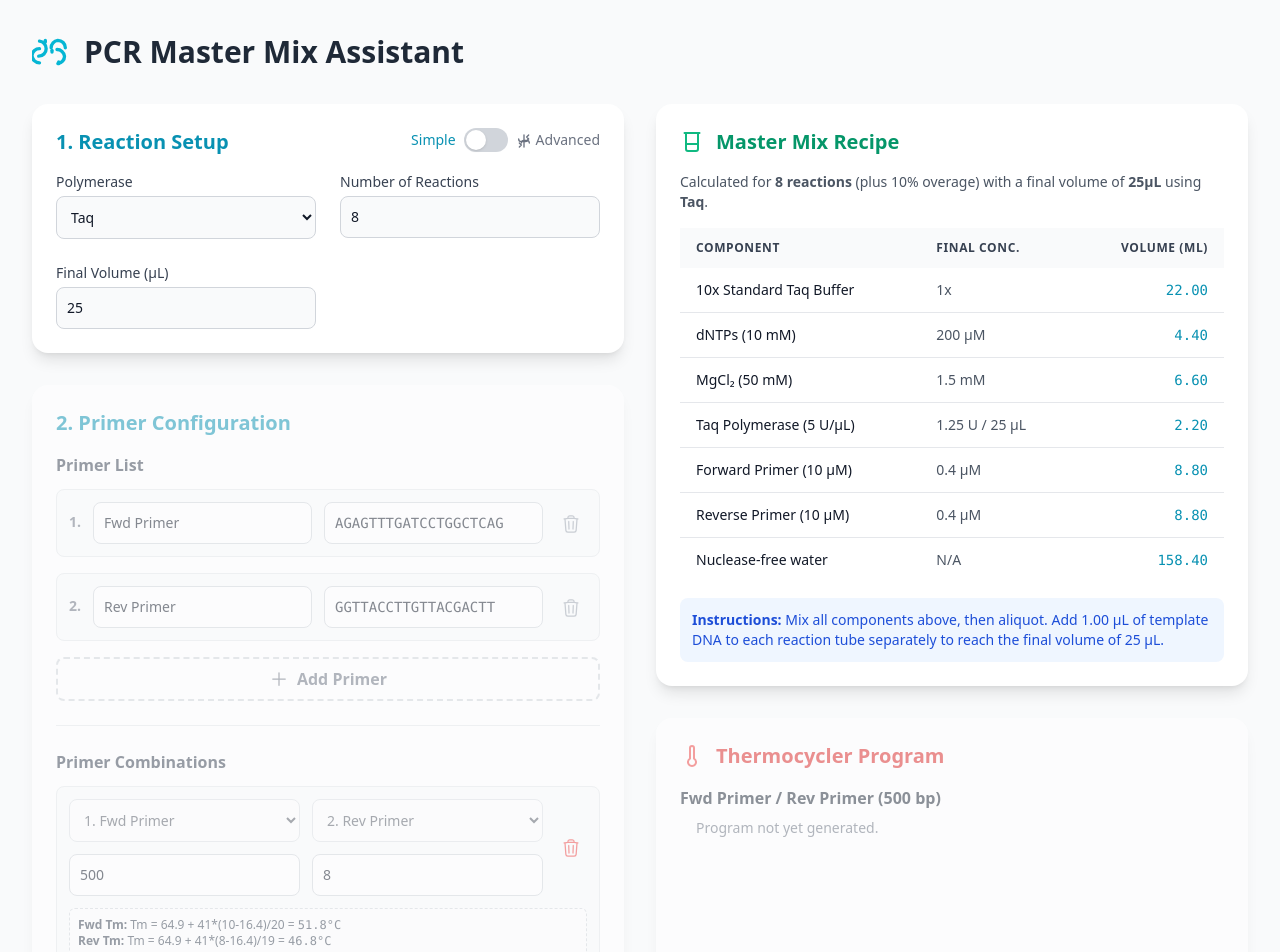
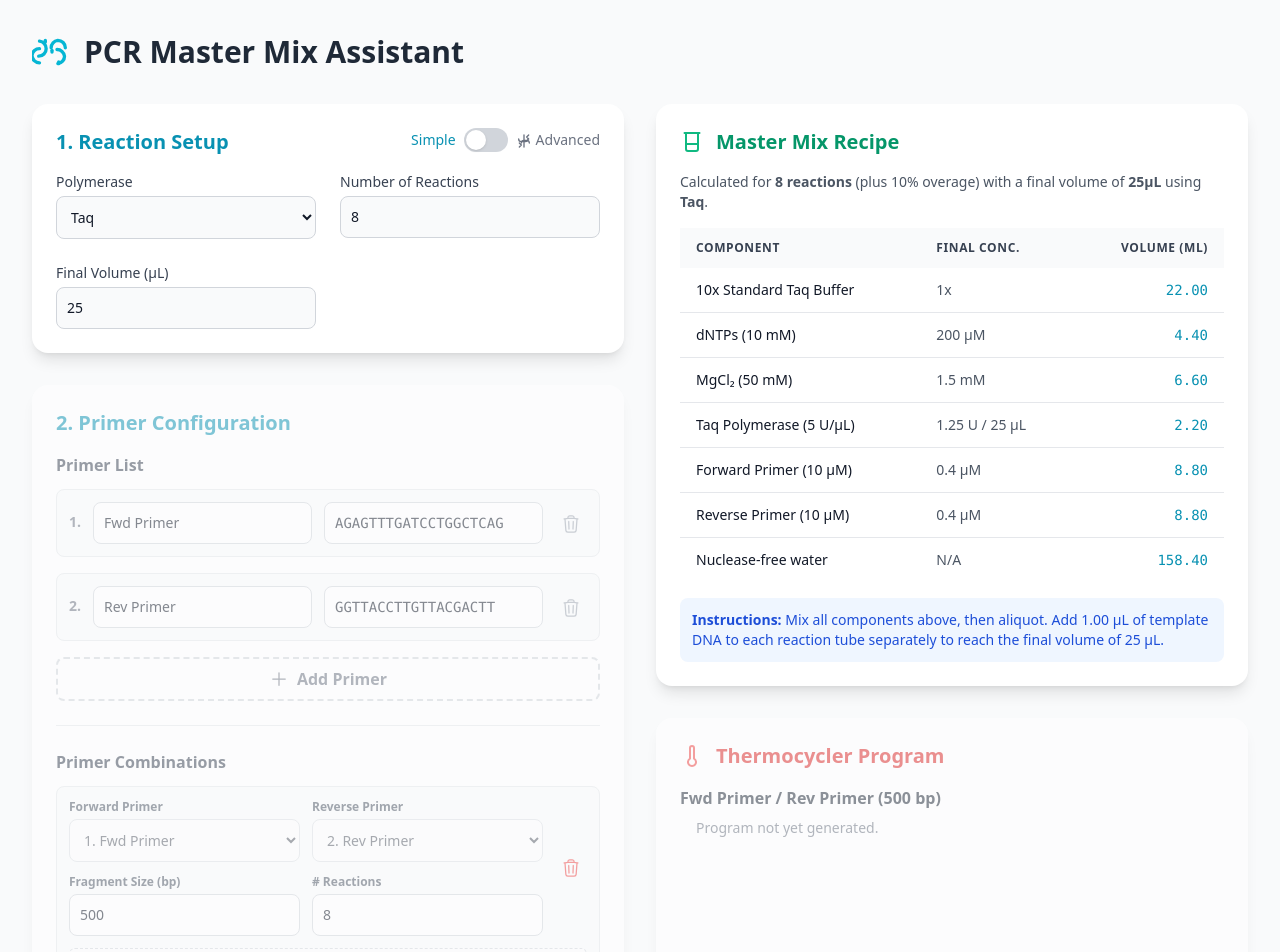
Before and after one commit to pierre-charlesworth/PCR-assistant, a React (Vite) app: page / in a window 1280 px wide. Shown: the top 952 px of the page. Built offline with nearby package versions, Linux system fonts and the light colour scheme.

Commit message:
Update PrimerInput.tsx

```diff
--- a/components/PrimerInput.tsx
+++ b/components/PrimerInput.tsx
@@ -132,29 +132,41 @@ const PrimerInput: React.FC<PrimerInputProps> = ({ primers, setPrimers, primerCo
                            <div className="flex items-center space-x-3">
                              <div className="flex-grow space-y-3">
                                 <div className="grid grid-cols-1 sm:grid-cols-2 gap-3">
+                                        <div className="flex flex-col space-y-1">
+                                            <label className="text-xs font-semibold text-gray-600 dark:text-gray-300">Forward Primer</label>
                                             <select value={combo.forwardPrimerId} onChange={e => handleCombinationChange(combo.id, 'forwardPrimerId', e.target.value)} className="w-full bg-white dark:bg-gray-800 border border-gray-300 dark:border-gray-500 text-gray-900 dark:text-white text-sm rounded-lg focus:ring-cyan-500 focus:border-cyan-500 block p-2.5 transition">
                                                 {primers.map((p, i) => <option key={p.id} value={p.id} disabled={p.id === combo.reversePrimerId}>{i + 1}. {p.name}</option>)}
                                             </select>
+                                        </div>
+                                        <div className="flex flex-col space-y-1">
+                                            <label className="text-xs font-semibold text-gray-600 dark:text-gray-300">Reverse Primer</label>
                                             <select value={combo.reversePrimerId} onChange={e => handleCombinationChange(combo.id, 'reversePrimerId', e.target.value)} className="w-full bg-white dark:bg-gray-800 border border-gray-300 dark:border-gray-500 text-gray-900 dark:text-white text-sm rounded-lg focus:ring-cyan-500 focus:border-cyan-500 block p-2.5 transition">
                                                 {primers.map((p, i) => <option key={p.id} value={p.id} disabled={p.id === combo.forwardPrimerId}>{i + 1}. {p.name}</option>)}
                                             </select>
                                         </div>
+                                  </div>
                                   <div className="grid grid-cols-1 sm:grid-cols-2 gap-3">
+                                        <div className="flex flex-col space-y-1">
+                                            <label className="text-xs font-semibold text-gray-600 dark:text-gray-300">Fragment Size (bp)</label>
                                             <input
                                                 type="number"
-                                        placeholder="Expected Fragment Size (bp)"
+                                                placeholder="e.g., 500"
                                                 value={combo.fragmentSize || ''}
                                                 onChange={e => handleCombinationChange(combo.id, 'fragmentSize', parseInt(e.target.value) || 0)}
                                                 className="w-full bg-white dark:bg-gray-800 border border-gray-300 dark:border-gray-500 text-gray-900 dark:text-white text-sm rounded-lg focus:ring-cyan-500 focus:border-cyan-500 block p-2.5 transition"
                                             />
+                                        </div>
+                                        <div className="flex flex-col space-y-1">
+                                            <label className="text-xs font-semibold text-gray-600 dark:text-gray-300"># Reactions</label>
                                             <input
                                                 type="number"
-                                        placeholder="Number of Reactions"
+                                                placeholder="e.g., 8"
                                                 value={combo.numReactions || ''}
                                                 onChange={e => handleCombinationChange(combo.id, 'numReactions', parseInt(e.target.value) || 1)}
                                                 className="w-full bg-white dark:bg-gray-800 border border-gray-300 dark:border-gray-500 text-gray-900 dark:text-white text-sm rounded-lg focus:ring-cyan-500 focus:border-cyan-500 block p-2.5 transition"
                                                 min="1"
                                             />
+                                        </div>
                                   </div>
                            </div>
                            <button
```
Lines whose indentation alone changed are shown as unchanged.
